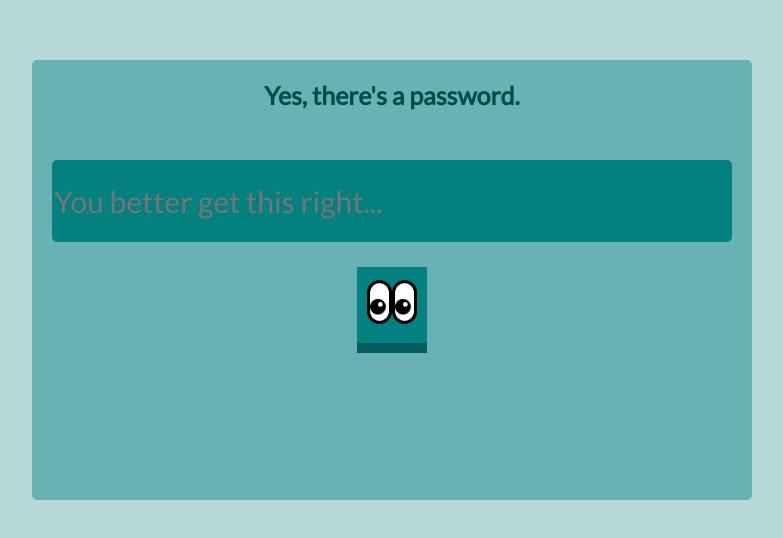
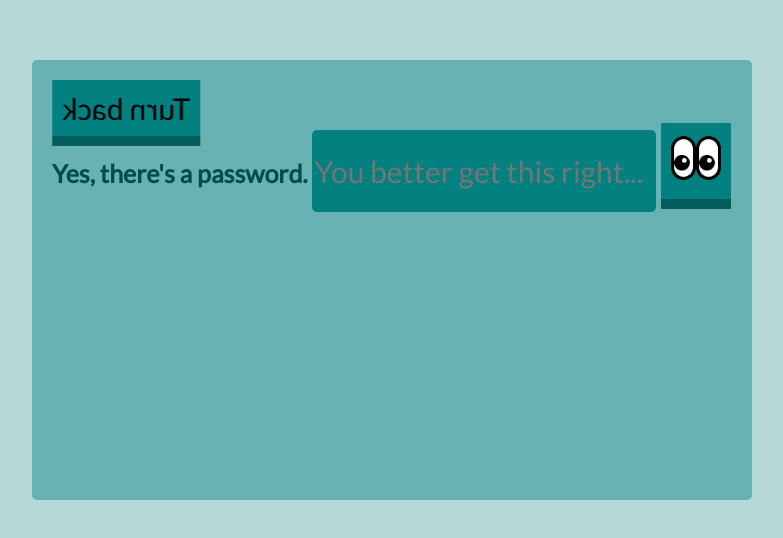
Before and after one commit to TheAereus/PasscodeLetter, a SvelteKit app: page / in a window 1280 px wide. Shown: the part 120-658 px from the top of the page, without its empty margins (248-1031 px from the left). Built offline with nearby package versions, Linux system fonts and the light colour scheme.

Commit message:
beginning flipping effect

```diff
--- a/src/routes/+page.svelte
+++ b/src/routes/+page.svelte
@@ -1,4 +1,9 @@
 <script lang="ts">
+	let isFlipped = false;
+
+	function toggleFlip() {
+		isFlipped = !isFlipped;
+	}
 </script>
 
 <svelte:head>
@@ -7,17 +12,30 @@
 	<meta name="description" content="Svelte demo app" />
 </svelte:head>
 
-<div class="mainBox">
-	Yes, there's a password.
-	<input type='text' placeholder='You better get this right...' />
-	<button type="submit"><img src="eyes.png" alt="Let's see..."></button>
+<div class="box-container">
+	<div class="box {isFlipped ? 'flipped' : ''}">
+		<div class="box-content front">
+			Yes, there's a password.
+			<input type='text' placeholder='You better get this right...' />
+			<button on:click={toggleFlip}><img src="eyes.png" alt="Let's see..."></button>
+		</div>
+		<div class="box-content back">
+			<button on:click={toggleFlip}>Turn back</button>
+		</div>
+	</div>
 </div>
 
 <style>
 
 
+	.box-container {
+		display: flex;
+		flex-direction: column;
+		align-self: center;
+		perspective: 1000px;
+	}
 
-	.mainBox {
+	.box {
 		display: flex;
 		flex-direction: column;
 		padding: 20px;
@@ -29,9 +47,20 @@
 		text-align: center;
 		font-size: 25px;
 		font-weight: 600;
+		transform-style: preserve-3d;
+		transition: transform 0.3s;
+		transform: rotateY(0deg);
 	}
 
-	.mainBox input {
+	.box.flipped {
+		transform: rotateY(180deg);
+	}
+
+	.box-content{
+		position: absolute;
+	}
+
+	.box-content input {
 		margin-top: 50px;
 		margin-bottom: 25px;
 		height: 80px;
@@ -44,11 +73,11 @@
 		transition-timing-function: ease-out;
 	}
 
-	.mainBox input:hover {
+	.box-content input:hover {
 		border: 0 solid #038180;
 	}
 
-	.mainBox input:focus {
+	.box-content input:focus {
 		outline: none;
 		border: none;
 		height: 70px;
@@ -56,11 +85,12 @@
 		background-color: white;
 	}
 
-	.mainBox button {
+	.box-content button {
 		align-self: center;
 		padding: 10px;
 		font-size: 30px;
 		font-family: 'Lato', sans-serif;
+		backface-visibility: hidden;
 		border: none;
 		cursor: pointer;
 		box-shadow: 0 10px 0  #035d5c;
@@ -68,23 +98,27 @@
 		transition-duration: 0.2s;
 	}
 
-	.mainBox button:active {
+	.box-content button:active {
 		margin-top: 10px;
 		box-shadow: 0 0 #035d5c;
 	}
 
-	.mainBox button img {
+	.box-content button img {
 		width: 50px;
 		height: 50px;
 	}
 
+	.back {
+		transform: rotateY(180deg);
+	}
+
 	@media screen and (max-width: 800px) {
-		.mainBox {
+		.box-container {
 			width: 100%;
 			border-radius: 0;
 		}
 
-		.mainBox input {
+		.box-container input {
 			font-size: 25px;
 		}
 	}
```
